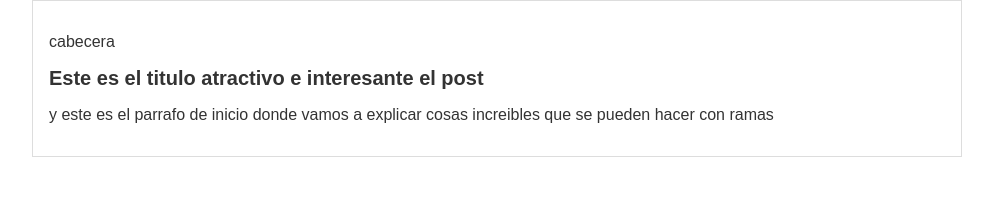
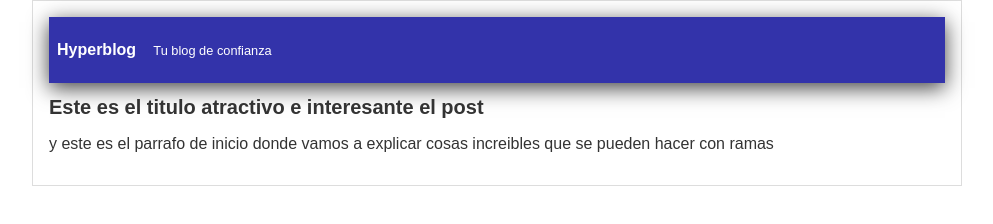
Before and after one commit to DianaCarolina3/hyperblog, a plain HTML site: page blogpost.html in a window 1280 px wide. Shown: the whole page, without its empty margins (143-1136 px from the left). Drawn offline with Linux system fonts and the light colour scheme.

Commit message:
Finalizada la cabecera con diseño azul

```diff
--- a/blogpost.html
+++ b/blogpost.html
@@ -6,7 +6,10 @@
   <body>
     <div id="container">
       <div id="cabecera">
-        <p>cabecera</p>
+        <p>
+          Hyperblog
+          <span id="tagline">Tu blog de confianza</span>
+        </p>
       </div>
       <div id="post">
         <h1>Este es el titulo atractivo e interesante el post</h1>
--- a/styles.css
+++ b/styles.css
@@ -18,3 +18,18 @@ body {
 #container h1 {
   font-size: 20px;
 }
+
+#cabecera {
+  background: #33a;
+  box-shadow: 0px 5px 20px 0px rgba(0, 0, 0, 00.75);
+  color: white;
+  font-weight: bold;
+  margin: 0;
+  padding: 0.5em;
+}
+
+#cabecera #tagline {
+  padding: 0 0 0 1em;
+  font-weight: normal;
+  font-size: 0.8em;
+}
```
